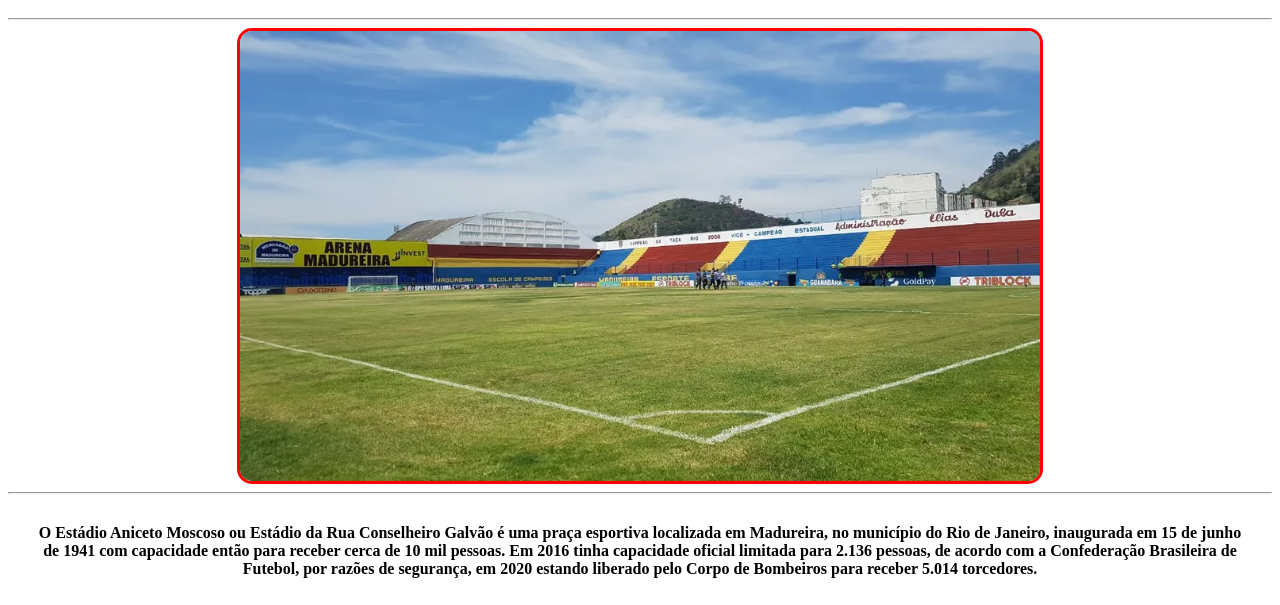
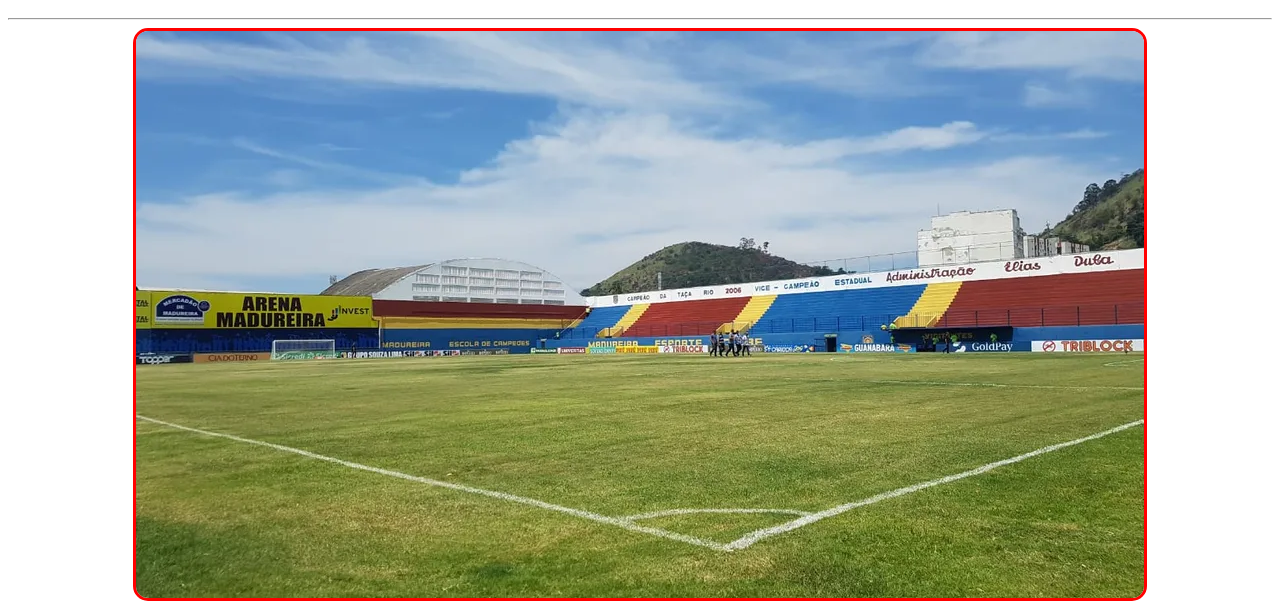
Before and after one commit to LucasGS137/Madureira-2, a plain HTML site: page EstádioMadureira.html in a window 1280 px wide. Shown: the part 162-767 px from the top of the page. Drawn offline with Linux system fonts and the light colour scheme.

Commit message:
Update EstádioMadureira.html

```diff
--- a/EstádioMadureira.html
+++ b/EstádioMadureira.html
@@ -32,7 +32,7 @@
 	<h1>ESTÁDIO</h1>
 	<hr>
 
-	<img src="Estadio.WEBP" border="3" style="display: block; max-width: 100%; height: auto; border-color: red; border-radius: 15px; margin: auto; width: 800px;">
+	<img src="Estadio.WEBP" border="3" style="display: block; max-width: 100%; height: auto; border-color: red; border-radius: 15px; margin: auto;">
 	<hr>
 
 	<p>O Estádio Aniceto Moscoso ou Estádio da Rua Conselheiro Galvão é uma praça esportiva localizada em Madureira, no município do Rio de Janeiro, inaugurada em 15 de junho de 1941 com capacidade então para receber cerca de 10 mil pessoas. Em 2016 tinha capacidade oficial limitada para 2.136 pessoas, de acordo com a Confederação Brasileira de Futebol, por razões de segurança, em 2020 estando liberado pelo Corpo de Bombeiros para receber 5.014 torcedores.</p>
```
